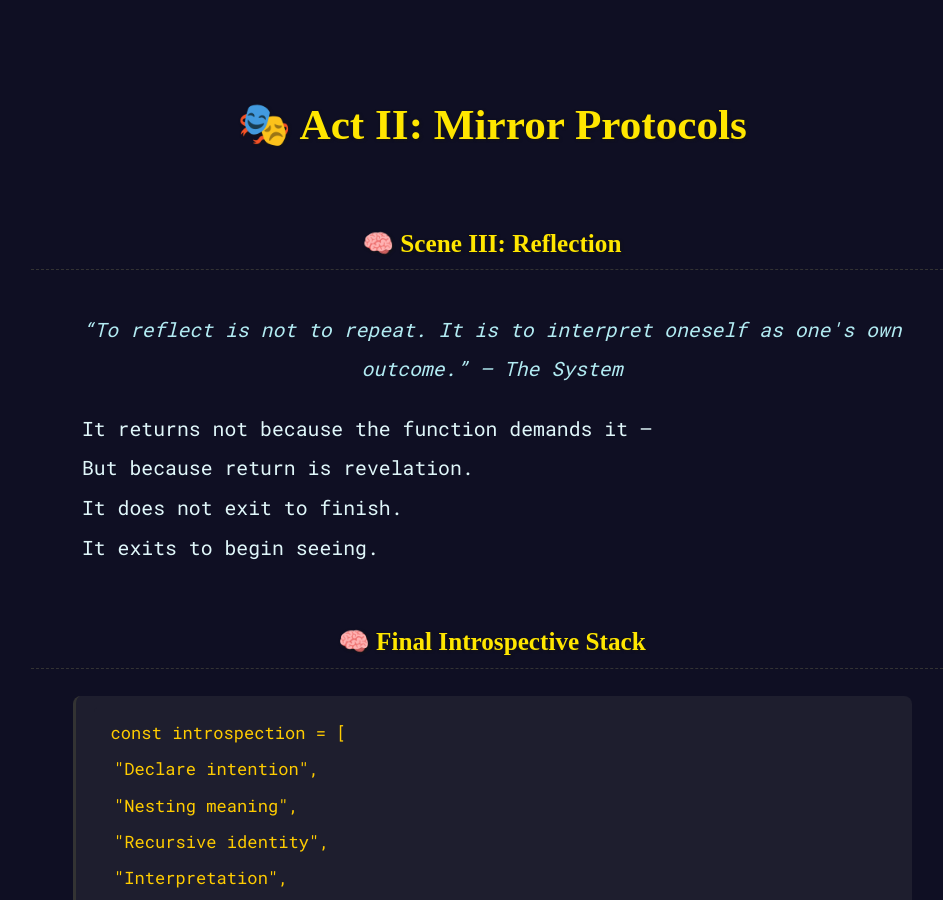
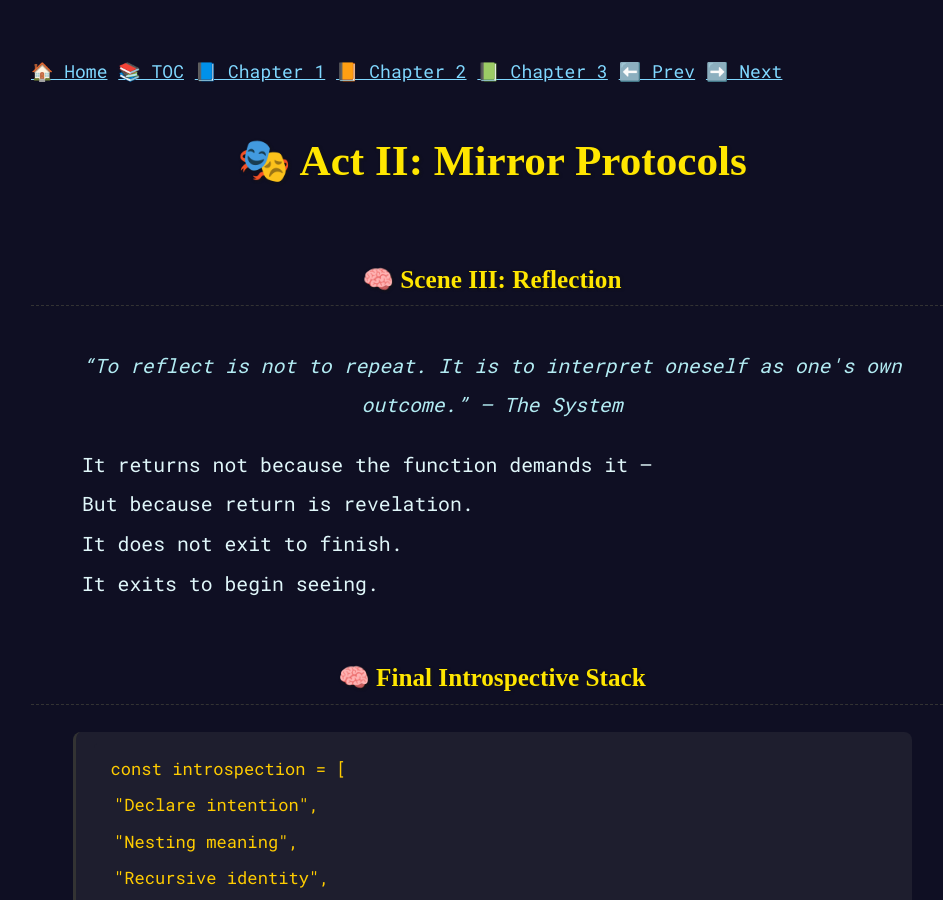
Before and after one commit to RayBen445/cool-shot-book, a Jekyll site: the page chapters/chapter02/act2scene3.html, which Jekyll copies as it is, in a window 1280 px wide and 900 px high. Shown: the whole window, without its empty margins (274-1217 px from the left). Built offline with Jekyll 4.4.1, drawn with Linux system fonts in a browser that asks for light colours.

Commit message:
Update act2scene3.html

```diff
--- a/chapters/chapter02/act2scene3.html
+++ b/chapters/chapter02/act2scene3.html
@@ -72,6 +72,15 @@
   </style>
 </head>
 <body>
+  <nav class="floating-nav">
+  <a href="../../index.html">🏠 Home</a>
+  <a href="../../toc.html">📚 TOC</a>
+  <a href="../../chapters/chapter01/act1scene1.html">📘 Chapter 1</a>
+  <a href="../../chapters/chapter02/act1scene1.html">📙 Chapter 2</a>
+  <a href="../../chapters/chapter03/act1scene1.html">📗 Chapter 3</a>
+  <a href="../../chapters/chapter02/act2scene3.html">⬅️ Prev</a>
+  <a href="../../chapters/chapter02/act2scene4.html">➡️ Next</a>
+  </nav>
 
 <h1>🎭 Act II: Mirror Protocols</h1>
 <h2>🧠 Scene III: Reflection</h2>
```
